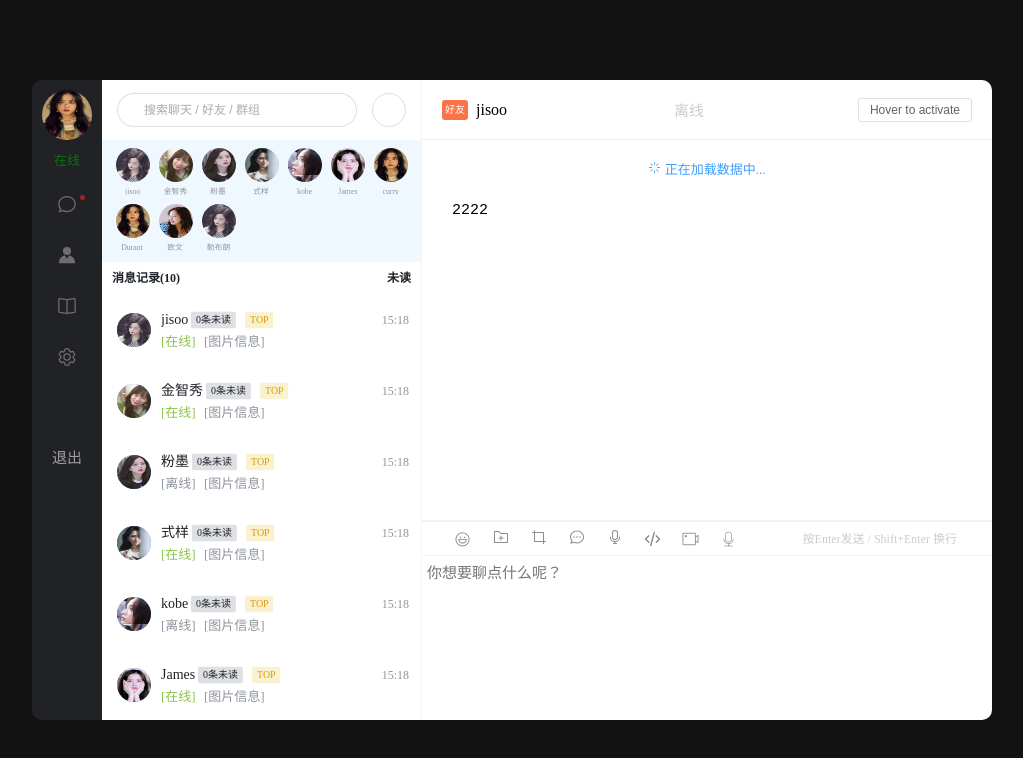
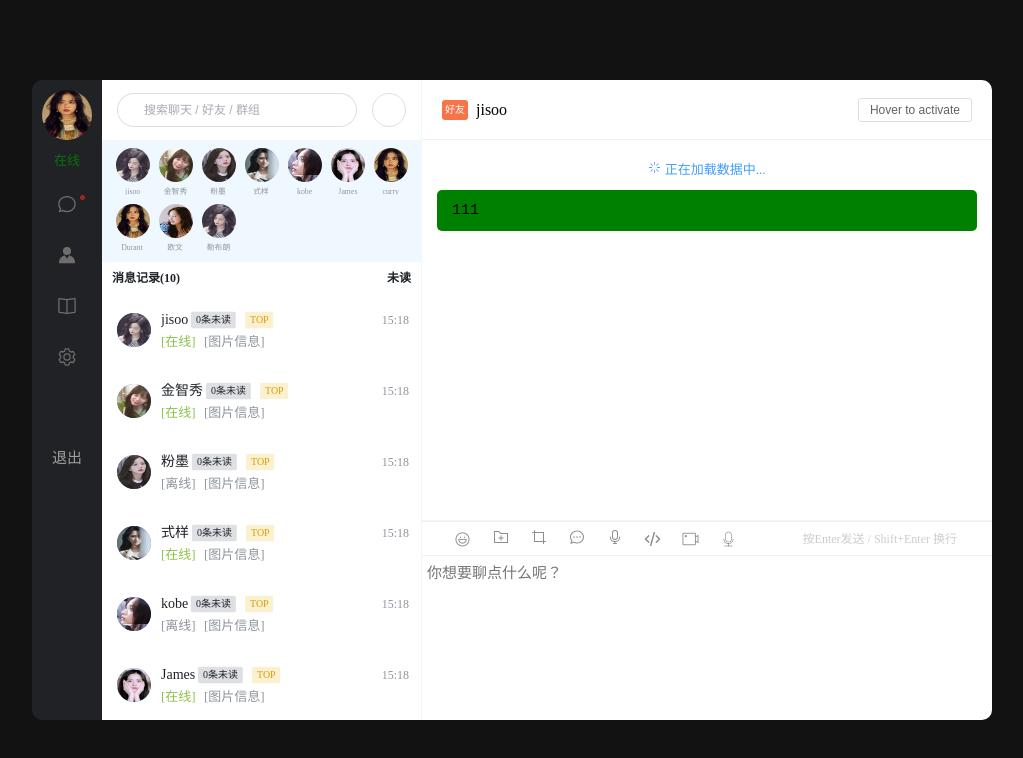
Before and after one commit to coderzyq/TIM-IM, a Vue app in the folder timim/: page / in a window 1280 px wide. Shown: the top 758 px of the page, without its empty margins (128-1151 px from the left). Built offline with nearby package versions, Linux system fonts and the light colour scheme.

Commit message:
fix:文本编辑问题

```diff
--- a/timim/src/components/chat/message/TextMessage.vue
+++ b/timim/src/components/chat/message/TextMessage.vue
@@ -2,7 +2,7 @@
  * @Author: zhang-yong-qiang 1094093944@qq.com
  * @Date: 2023-04-11 20:17:00
  * @LastEditors: zhang-yong-qiang 1094093944@qq.com
- * @LastEditTime: 2023-04-14 00:07:38
+ * @LastEditTime: 2023-04-19 23:41:42
  * @FilePath: \LCMIM\TIM-IM\timim\src\components\chat\message\TextMessage.vue
  * @Description: 这是默认设置,请设置`customMade`, 打开koroFileHeader查看配置 进行设置: https://github.com/OBKoro1/koro1FileHeader/wiki/%E9%85%8D%E7%BD%AE
 -->
@@ -12,19 +12,19 @@
         :class="{
             left: float == 'left',
             right: float == 'right',
-            'max-width': !fullWidth
+            // 'max-width': !fullWidth
         }"
     >
-        <div class="arrow" v-if="arrow">111</div>
-        <pre v-html="htmlData"></pre>
+        <div class="arrow" v-if="arrow"></div>
+        <pre>{{ htmlData }}</pre>
     </div>
 </template>
 
 <script setup>
-import {onBeforeMount, ref} from 'vue';
-const props = defineEmits({
+import {onBeforeMount, onMounted, onUpdated, ref, watch} from 'vue';
+const props = defineProps({
     content: {
-        type: [String, Number],
+        type: String,
         default: ''
     },
     float: {
@@ -40,11 +40,31 @@ const props = defineEmits({
         default: true
     }
 })
-const htmlData = ref("2222");
-onBeforeMount(() => {
-    const text = null;
-    htmlData.value
-})
+const float = ref('right')
+const arrow = ref(false)
+const htmlData = ref("111");
+// onUpdated(() => {
+//     console.log(props.content);
+//     htmlData.value = props.content
+// })
+console.log(props.content);
+watch(
+    () => props.content,
+    (value) => {
+        console.log(value);
+        htmlData.value = value
+    }
+)
+console.log(htmlData.value);
+// onBeforeMount(() => {
+//     // const text = null;
+//     console.log(props.content);
+//     htmlData.value = props.content
+//     console.log(htmlData.value);
+// })
+// onMounted(() => {
+//     htmlData.value = props.content
+// })
 </script>
 
 <style lang="less" scoped>
@@ -57,6 +77,7 @@ onBeforeMount(() => {
     min-height: 30px;
     border-radius: 5px;
     padding: 5px;
+    background-color: green;
     .arrow {
         position: absolute;
         width: 10;
@@ -65,6 +86,7 @@ onBeforeMount(() => {
         border: 5px solid;
         top: 6px;
         left: -10px;
+
     }
     &.max-width {
         max-width: calc(100% - 50px);
--- a/timim/src/components/chat/panel/PanelHeader.vue
+++ b/timim/src/components/chat/panel/PanelHeader.vue
@@ -2,7 +2,7 @@
  * @Author: zhang-yong-qiang 1094093944@qq.com
  * @Date: 2023-03-05 18:05:42
  * @LastEditors: zhang-yong-qiang 1094093944@qq.com
- * @LastEditTime: 2023-04-13 21:20:26
+ * @LastEditTime: 2023-04-20 00:53:35
  * @FilePath: \LCMIM\TIM-IM\timim\src\components\chat\panel\PanelHeader.vue
  * @Description: 这是默认设置,请设置`customMade`, 打开koroFileHeader查看配置 进行设置: https://github.com/OBKoro1/koro1FileHeader/wiki/%E9%85%8D%E7%BD%AE
 -->
@@ -19,13 +19,10 @@
       <span class="nickname">{{ params.nickname }}</span>
       <span class="num" v-show="isOnline">({{ groupNum }})</span>
     </div>
-    <div
-      v-show="params.talk_type === 1"
-      class="module center-module"
-    >
+    <div v-show="params.talk_type === 1" class="module center-module">
       <p class="online">
         <span class="online-status" v-show="isOnline"></span>
-        <span>{{ isOnline ? "在线" : "离线" }}</span>
+        <span>{{在线}}</span>
       </p>
       <p class="keyboard-status" v-show="isKeyboard">对方正在输入...</p>
     </div>
@@ -55,7 +52,7 @@
 </template>
 
 <script setup>
-import { reactive, ref, watch } from "vue";
+import { computed, reactive, ref, watch } from "vue";
 const props = defineProps({
   keyboard: {
     type: [Boolean, Number],
@@ -74,8 +71,10 @@ const props = defineProps({
   },
   online: {
     type: Boolean,
-    default: true
-  }
+    default: () => {
+      return true;
+    },
+  },
 });
 const params = reactive({
   is_robot: 0,
@@ -84,11 +83,22 @@ const params = reactive({
   params: 0,
   nickname: "jisoo",
 });
-const isOnline = ref(false);
+let isOn = ref(false)
+const isOnline = computed({
+  get: () => {
+    return isOn.value
+  },
+  set: (value) => {
+    console.log(value);
+    isOn.value = value
+  }
+});
 const isKeyboard = ref(false);
 const groupNum = ref(1);
 //设置配置数据
-const setParamsData = (object) => {Object.assign(params, object)}
+const setParamsData = (object) => {
+  Object.assign(params, object);
+};
 //监听用户是否在线？
 // const setOnlineStatus = (value) => isOnline.value = value
 // watch(
@@ -105,15 +115,60 @@ const setParamsData = (object) => {Object.assign(params, object)}
 //   },
 //   {immediate: true}
 // )
+// watch(
+//   () => props.data,
+//   (value) => {
+//     console.log(value);
+//     debugger;
+//     // console.log(value1);
+//     // isOnline.value = value1
+//     params.nickname = value.nickname;
+//     params.talk_type = value.talk_type;
+
+//     // console.log(isOnline.value);
+//     // console.log(value);
+//   },
+//   { immediate: true }
+// );
+// watch(
+//   () => props.online,
+//   (value) => {
+//     debugger;
+//     console.log(value);
+//     debugger;
+
+//     // console.log(value1);
+//     isOnline.value = value;
+//     console.log(isOnline.value);
+//     // params.nickname = value.nickname
+//     // params.talk_type = value.talk_type
+
+//     // console.log(isOnline.value);
+//     // console.log(value);
+//   },
+//   { immediate: true }
+// );
 watch(
-  () => props.online,
+  [() => props.data, () => props.online],
+  // [
     (value) => {
-    isOnline.value = value
-    // console.log(isOnline.value);
-    // console.log(value);
+      debugger;
+      console.log(value);
+      debugger;
+      params.nickname = value[0].nickname;
+      params.talk_type = value[0].talk_type;
+      isOnline.value = value[1];
+      console.log(isOnline.value);
     },
-  {immediate: true}
-)
+  //   (value) => {
+  //     debugger;
+  //     console.log(value[1]);
+  //     debugger;
+  //     isOnline.value = value[1];
+  //     console.log(isOnline.value);
+  //   },
+  // ]
+);
 </script>
 
 <style lang="scss" scoped>
--- a/timim/src/components/chat/panel/TalkPanel.vue
+++ b/timim/src/components/chat/panel/TalkPanel.vue
@@ -2,10 +2,7 @@
   <el-container class="ov-hidden full-height">
     <el-container>
       <!-- 聊天面板头部 -->
-      <panel-header
-        :data="params"
-        :online="isOnline"
-      ></panel-header>
+      <panel-header :data="talkProps.params" :online="isOnline"></panel-header>
       <!-- 聊天信息内容面板 -->
       <el-main class="main-box no-padding">
         <div id="weChatPanel" class="talks-container wechatScrollbar">
@@ -22,13 +19,15 @@
             </span>
             <span v-else>没有更多消息了...</span>
           </div>
-          <text-message :arrow="true"></text-message>
+          <text-message :arrow="true" :content="contentCom"></text-message>
           <!-- 消息主体 -->
+          <!-- <div v-for="(item, idx) in records" :key="item.id"> -->
+          <!--
             <div v-for="(item, idx) in records" :key="item.id">
-            <!-- 群消息 -->
+             群消息 -->
           <!-- 撤回消息 -->
           <!-- 其它对话消息 -->
-            <div
+          <!-- <div
               class="message-box record-box"
               :class="{
                 'direction-rt': item.float === 'right',
@@ -42,14 +41,14 @@
                   @click="triggerMultiSelect(item.id)"
                 ></i>
               </aside>
-              <aside class="avator-column">
+              <aside class="avator-column"> -->
           <!-- <el-avator
                       class="pointer"
                       :size="30"
                       :src="item.avator"
                       @click.native="catFriendDetail(item.user_id)"
                     ></el-avator> -->
-              </aside>
+          <!-- </aside>
               <main class="main-column">
                 <div class="talk-title">
                   <span
@@ -59,28 +58,28 @@
                     "
                     class="time"
                   >
-                    时间
+                    时间 -->
           <!-- <i class="el-icon-time"></i>
                       {{ parseTime(item.created_at, '{m}月{d}日{h}:{i}') }} -->
-                  </span>
-                </div>
-                <div class="talk-content">
+          <!-- </span>
+                </div> -->
+          <!-- <div class="talk-content">
                   <span
                     class="nickname"
                     v-show="params.talk_type === 2 && item.float === 'left'"
-                    >时间
+                    >时间 -->
           <!-- {{ item.friend_remarks || item.nickname }}
                       {{ parseTime(item.created_at, '{m}月{d}日{h}:{i}') }} -->
-                  </span>
+          <!-- </span> -->
           <!-- 文本消息 -->
-                  <text-message
-                    v-if="item.msg_type == 1"
+          <!-- <text-message
+                    v-if="true"
                     :content="item.content"
                     :float="item.float"
                     :full-width="false"
                     :arrow="true"
                     @contextmenu.native="onCopy(idx, item, $event)"
-                  ></text-message>
+                  ></text-message> -->
           <!-- 图片消息 -->
           <!-- 音频文件预留 -->
           <!-- 视频文件预留 -->
@@ -92,12 +91,12 @@
           <!-- 位置消息 -->
           <!-- 未知消息 -->
           <!-- 消息引用（预留） -->
-                </div>
-              </main>
-            </div>
+          <!-- </div> -->
+          <!-- </main> -->
+          <!-- </div> -->
           <!-- 消息时间 -->
-            <div></div>
-          </div>
+          <!-- <div></div> -->
+          <!-- </div> -->
         </div>
       </el-main>
       <!-- 页脚信息 -->
@@ -173,12 +172,31 @@ const loadChatRecords = () => ({
 });
 const talkStore = useTalkSotre();
 
+//回车键发送消息回调事件
+const content = ref("")
+const conta = ref("")
+const contentCom = computed({
+  get: () => {
+    return content.value
+  },
+  set: (cont) => {
+    content.value  = cont
+    console.log(cont);
+    console.log(content.value, "233");
+  }
+})
+console.log(content.value);
 const submitSendMessage = (content) => {
   console.log(content);
-  talkStore.UPDATE_TALK_ITEM({
-    index_name: index_name.value,
-    draft_text: nicknameCom.value,
-  });
+  console.log(2222);
+  // console.log("发送的", content);
+  // conta.value = content
+  contentCom.value = content
+  // console.log(conta.value, "content");
+  // talkStore.UPDATE_TALK_ITEM({
+  //   index_name: index_name.value,
+  //   draft_text: content.value,
+  // });
 };
 
 //推送编辑事件消息
@@ -202,8 +220,8 @@ const onKeyboardEvent = (content) => {
 };
 
 onMounted(() => {
-  loadChatRecords()
-})
+  loadChatRecords();
+});
 </script>
 
 <style lang="scss" scoped>
--- a/timim/src/components/editor/MeEdit.vue
+++ b/timim/src/components/editor/MeEdit.vue
@@ -2,7 +2,7 @@
  * @Author: zhang-yong-qiang 1094093944@qq.com
  * @Date: 2023-03-06 22:43:07
  * @LastEditors: zhang-yong-qiang 1094093944@qq.com
- * @LastEditTime: 2023-04-10 23:03:41
+ * @LastEditTime: 2023-04-19 00:05:52
  * @FilePath: \LCMIM\TIM-IM\timim\src\components\editor\MeEdit.vue
  * @Description: 这是默认设置,请设置`customMade`, 打开koroFileHeader查看配置 进行设置: https://github.com/OBKoro1/koro1FileHeader/wiki/%E9%85%8D%E7%BD%AE
 -->
@@ -127,6 +127,7 @@ const keydownEvent = (e) => {
   if(e.keyCode === 13) {
   // if(e.keyCode === 13 && e.shiftKey === false && editorText.value === '') {
     let currentTime = new Date().getTime()
+    console.log(currentTime);
     if(sendtime.value > 0) {
       //判断1秒内只能发一条消息
       if(currentTime - sendtime.value < interval.value) {
--- a/timim/src/store/module/dialogue.js
+++ b/timim/src/store/module/dialogue.js
@@ -25,6 +25,7 @@ const useDialogueStore = defineStore("dialogueId", {
     actions: {
         UPDATE_DIALOGUE_MESSAGE(resource) {
             this.records = []
+            console.log(resource);
             this.talk_type = parseInt(resource.talk_type)
             this.receiver_id = parseInt(resource.receiver_id)
             this.nickname = resource.nickname
--- a/timim/src/store/module/talk.js
+++ b/timim/src/store/module/talk.js
@@ -106,8 +106,8 @@ const useTalkSotre = defineStore("talkId", {
         },
         //更新呢对话节点
         UPDATE_TALK_ITEM(resource) {
-            console.log(this.items);
-            console.log(resource);
+            // console.log(this.items);
+            // console.log(resource);
             for (const iterator of this.items) {
                 if (iterator.index_name === resource.index_name) {
                     Object.assign(iterator, resource)
--- a/timim/src/views/message/index.vue
+++ b/timim/src/views/message/index.vue
@@ -2,7 +2,7 @@
  * @Author: zhang-yong-qiang 1094093944@qq.com
  * @Date: 2023-02-28 21:49:41
  * @LastEditors: zhang-yong-qiang 1094093944@qq.com
- * @LastEditTime: 2023-04-13 21:00:31
+ * @LastEditTime: 2023-04-19 23:58:21
  * @FilePath: \LCMIM\TIM-IM\timim\src\views\message\index.vue
  * @Description: 这是默认设置,请设置`customMade`, 打开koroFileHeader查看配置 进行设置: https://github.com/OBKoro1/koro1FileHeader/wiki/%E9%85%8D%E7%BD%AE
 -->
@@ -252,6 +252,7 @@ const clickTab = (index_name) => {
     // is_robot: item.is_robot
   }
   //
+  console.log("object", params);
   store.dialogue.UPDATE_DIALOGUE_MESSAGE(params)
   nextTick(() => {
     //提交事件，更新聊天面板
```
Lines whose indentation alone changed are shown as unchanged.
